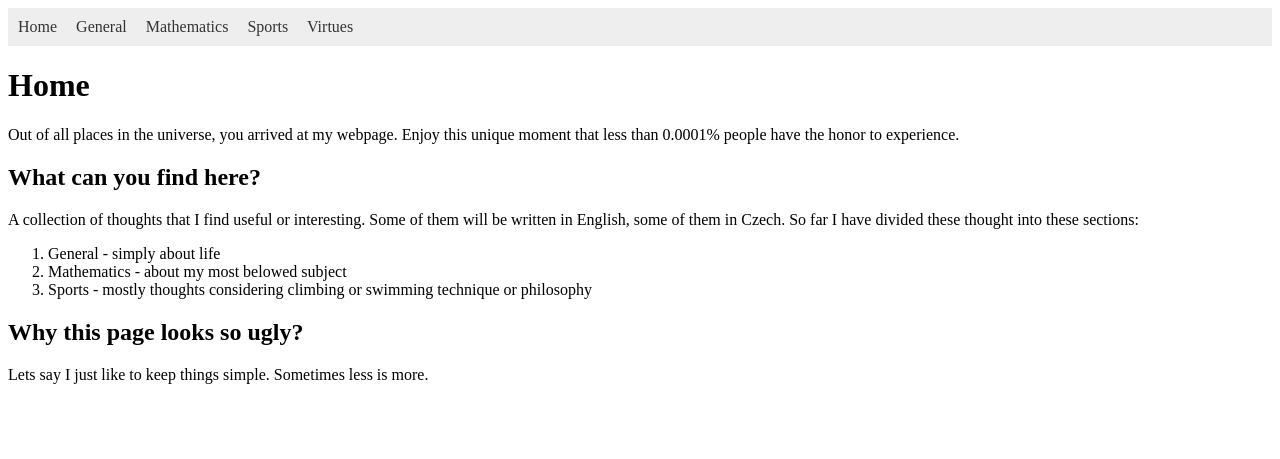
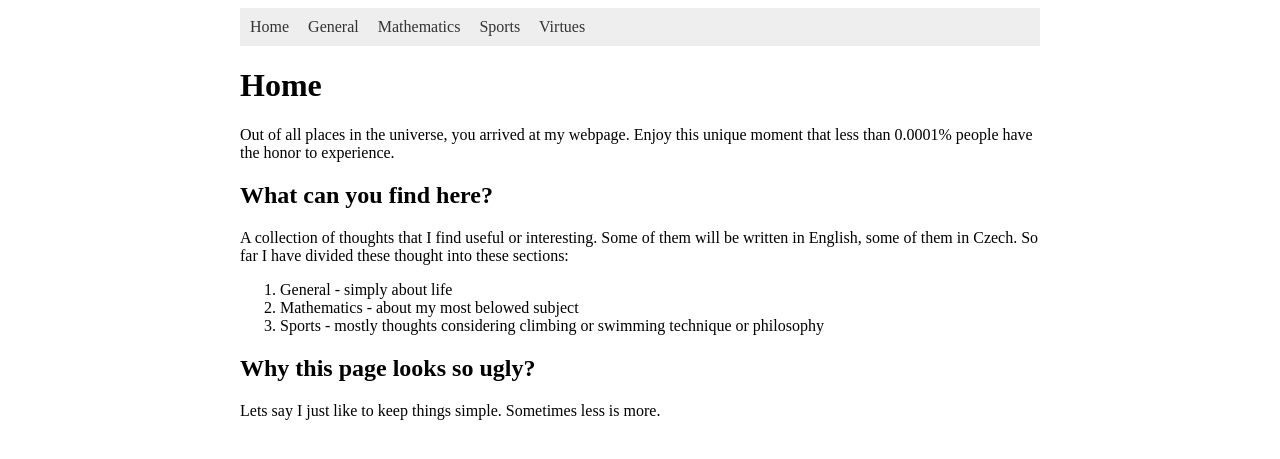
Before and after one commit to hartmaj2/hartmaj2.github.io, a Jekyll site: the page built from index.md, in a window 1280 px wide. Shown: the top 459 px of the page. Built offline with Jekyll 4.4.1, drawn with Linux system fonts in a browser that asks for light colours.

Commit message:
Add container

```diff
--- a/_layouts/default.html
+++ b/_layouts/default.html
@@ -6,6 +6,7 @@
     <title>{{ page.title }}</title>
   </head>
   <body>
+    <div class="container">
       <nav>
         <a href="/">Home</a>
         <a href="/general">General</a>
@@ -16,5 +17,6 @@
       <main>
         {{ content }}
       </main>
+    </div>
   </body>
 </html>
--- a/css/style.css
+++ b/css/style.css
@@ -7,3 +7,9 @@ nav a {
   text-decoration: none;
   color: #333;
 }
+
+.container {
+  max-width: 800px;
+  margin: 0 auto;
+  padding: 0 20px;
+}
```
Lines whose indentation alone changed are shown as unchanged.
